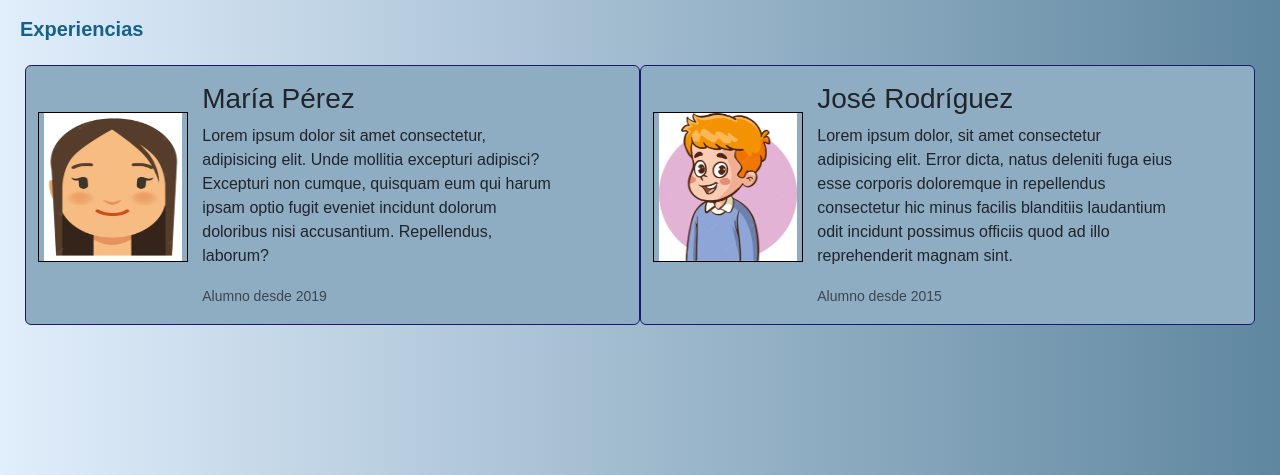
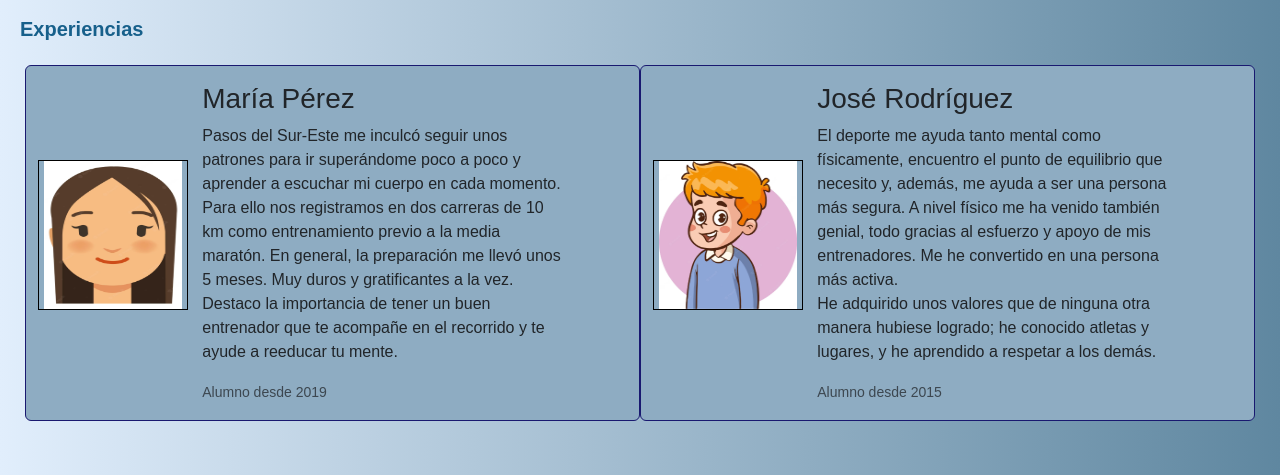
Before and after one commit to MathiasShT/PF-Shimabukuro, a website: page index.html in a window 1280 px wide. Shown: the part 141-616 px from the top of the page. Drawn offline with nearby package versions, Linux system fonts and the light colour scheme; a web font is replaced by a local one.

Commit message:
agregado de testimonios y corrección de márgenes de footer

```diff
--- a/index.html
+++ b/index.html
@@ -46,11 +46,10 @@
                 <section class="col-md-8 tarjeta">
                     <div class="card-body cuerpo">
                         <h3 class="card-title">María Pérez</h3>
-                        <p class="testimonio">Lorem ipsum dolor sit amet consectetur, adipisicing elit. Unde mollitia
-                            excepturi adipisci?
-                            Excepturi non cumque, quisquam eum qui harum ipsam optio fugit eveniet incidunt dolorum
-                            doloribus nisi
-                            accusantium. Repellendus, laborum?</p>
+                        <p class="testimonio">Pasos del Sur-Este me inculcó seguir unos patrones para ir superándome poco a poco y aprender a escuchar mi cuerpo en cada momento. Para ello nos registramos en dos carreras de 10 km como entrenamiento previo a la media maratón. En general, la preparación me llevó unos 5 meses. Muy duros y gratificantes a la vez.
+                        <br>
+                        Destaco la importancia de tener un buen entrenador que te acompañe en el recorrido y te ayude a reeducar tu mente.
+                        </p>
                         <p class="card-text"><small class="text-body-secondary">Alumno desde 2019</small></p>
                     </div>
                 </section>
@@ -67,11 +66,10 @@
                 <section class="col-md-8 tarjeta">
                     <div class="card-body cuerpo">
                         <h3 class="card-title">José Rodríguez</h3>
-                        <p class="testimonio">Lorem ipsum dolor, sit amet consectetur adipisicing elit. Error dicta,
-                            natus deleniti fuga
-                            eius esse corporis doloremque in repellendus consectetur hic minus facilis blanditiis
-                            laudantium odit incidunt
-                            possimus officiis quod ad illo reprehenderit magnam sint.</p>
+                        <p class="testimonio">El deporte me ayuda tanto mental como físicamente, encuentro el punto de equilibrio que necesito y, además, me ayuda a ser una persona más segura. A nivel físico me ha venido también genial, todo gracias al esfuerzo y apoyo de mis entrenadores. Me he convertido en una persona más activa.
+                        <br>
+                        He adquirido unos valores que de ninguna otra manera hubiese logrado; he conocido atletas y lugares, y he aprendido a respetar a los demás.
+                        </p>
                         <p class="card-text"><small class="text-body-secondary">Alumno desde 2015</small></p>
                     </div>
                 </section>
--- a/scss/_contacto.scss
+++ b/scss/_contacto.scss
@@ -51,7 +51,7 @@
     }
 
     @include principal;
-    margin-bottom: 25px;
+    margin-bottom: 26px;
 
 
 }
--- a/scss/_mision.scss
+++ b/scss/_mision.scss
@@ -1,4 +1,4 @@
 .texto {
     @extend .principal;
-    margin-bottom: 15px;
+    margin-bottom: 16px;
     }
--- a/scss/_mixins.scss
+++ b/scss/_mixins.scss
@@ -1,5 +1,5 @@
 @mixin principal {
     margin-left: 25px;
     margin-right: 25px;
-    margin-bottom: 165px;
+    margin-bottom: 70px;
 }
--- a/scss/_programas.scss
+++ b/scss/_programas.scss
@@ -2,7 +2,7 @@
     display: flex;
     justify-content: center;
     margin-left: 2px;
-    margin-bottom: 60px;
+    margin-bottom: 61px;
 .program{
     background-color: $cardColor;
     display: flex;
```
Also changed, not shown: css/main.css.
